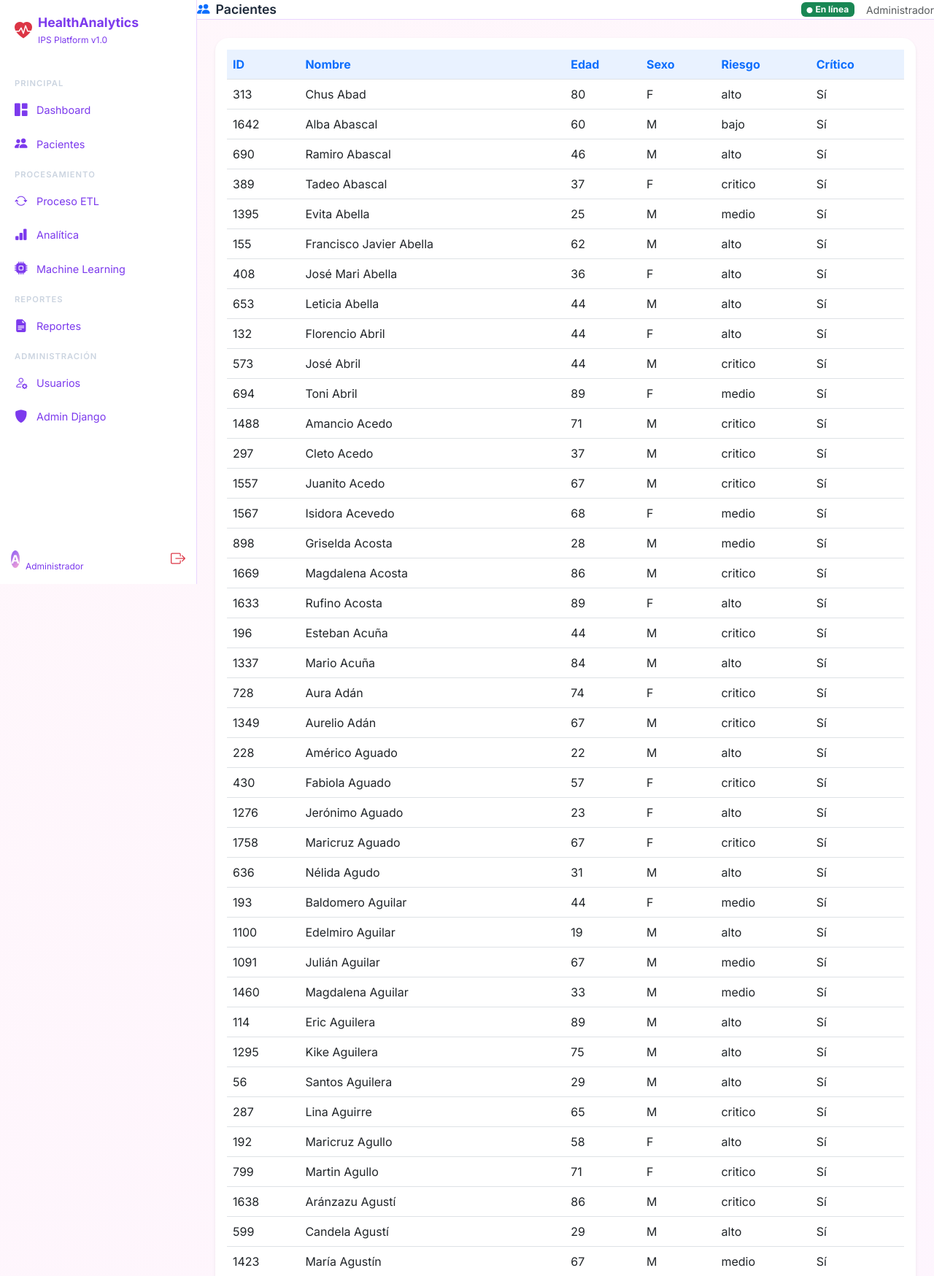
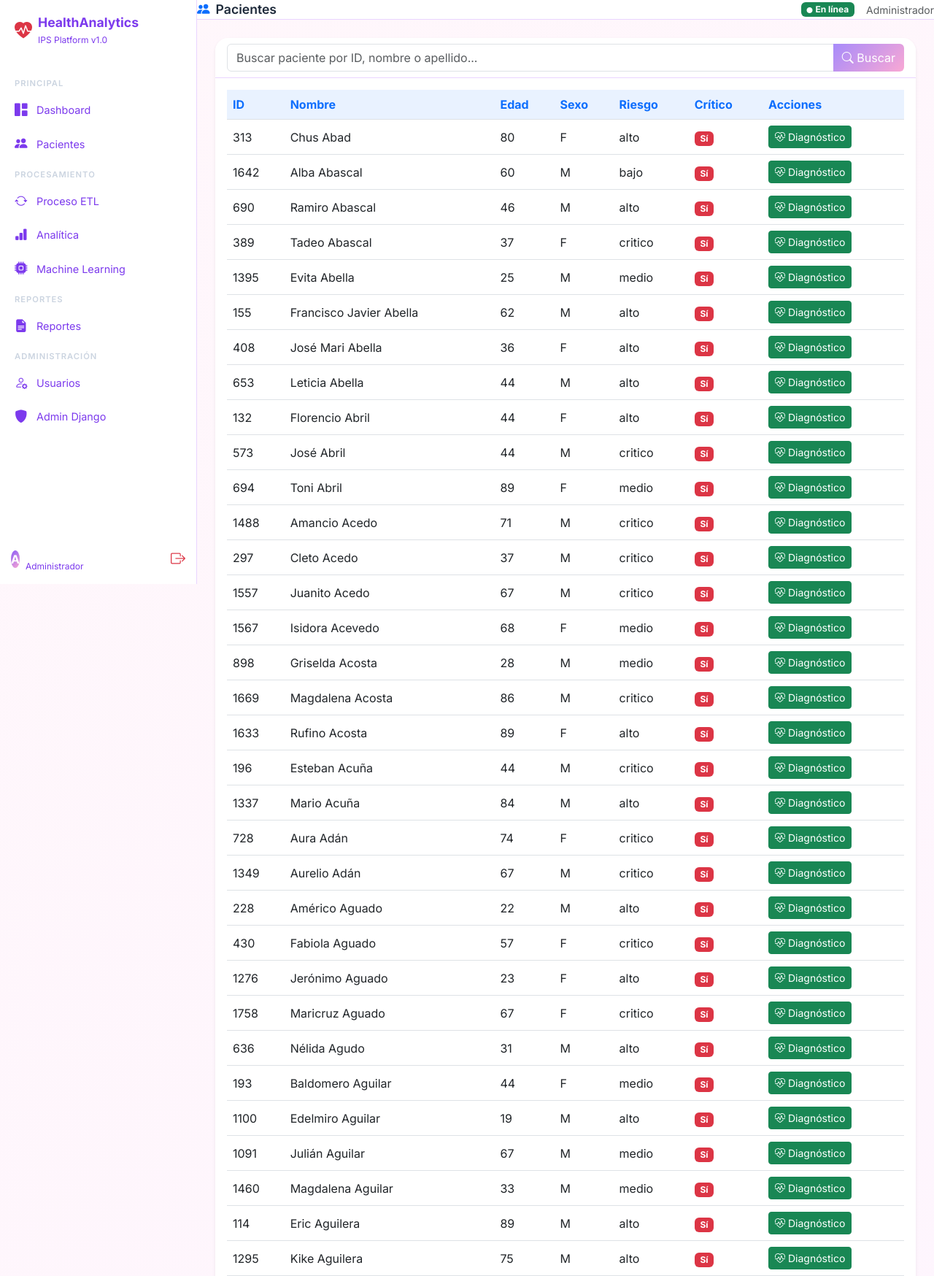
Before and after one commit to yeris01/HealthAnalytics_IPS_, a Django app: page /dashboard/pacientes/ in a window 1280 px wide. Shown: the top 1748 px of the page at 73% size. Run offline with Django 5.2, Linux system fonts and the light colour scheme; a user stored in the database is signed in; data comes from the database, SQL or seed files in the repository; both versions use the stored data as it was after the commit.

Commit message:
Actualización del proyecto

```diff
--- a/templates/dashboard/pacientes.html
+++ b/templates/dashboard/pacientes.html
@@ -1,9 +1,92 @@
 {% extends 'base.html' %}
+
 {% block title %}Pacientes - HealthAnalytics IPS{% endblock %}
-{% block page_title %}<i class="bi bi-people-fill me-2 text-primary"></i>Pacientes{% endblock %}
+
+{% block page_title %}
+<i class="bi bi-people-fill me-2 text-primary"></i>Pacientes
+{% endblock %}
+
 {% block content %}
-<div class="card shadow-sm border-0"><div class="card-body table-responsive">
-<table class="table table-hover align-middle"><thead><tr><th>ID</th><th>Nombre</th><th>Edad</th><th>Sexo</th><th>Riesgo</th><th>Crítico</th></tr></thead><tbody>
-{% for p in pacientes %}<tr><td>{{ p.id_paciente }}</td><td>{{ p.nombres }} {{ p.apellidos }}</td><td>{{ p.edad }}</td><td>{{ p.sexo }}</td><td>{{ p.riesgo_enfermedad }}</td><td>{{ p.es_critico|yesno:'Sí,No' }}</td></tr>{% empty %}<tr><td colspan="6" class="text-center text-muted">No hay pacientes cargados. Ejecute el ETL.</td></tr>{% endfor %}
-</tbody></table></div></div>
+
+<div class="card shadow-sm border-0">
+
+    <div class="card-header bg-white">
+
+        <form method="GET">
+            <div class="input-group">
+                <input
+                    type="text"
+                    name="q"
+                    class="form-control"
+                    placeholder="Buscar paciente por ID, nombre o apellido..."
+                    value="{{ busqueda|default:'' }}"
+                >
+
+                <button class="btn btn-primary" type="submit">
+                    <i class="bi bi-search"></i>
+                    Buscar
+                </button>
+            </div>
+        </form>
+
+    </div>
+
+    <div class="card-body table-responsive">
+
+        <table class="table table-hover align-middle">
+
+            <thead>
+                <tr>
+                    <th>ID</th>
+                    <th>Nombre</th>
+                    <th>Edad</th>
+                    <th>Sexo</th>
+                    <th>Riesgo</th>
+                    <th>Crítico</th>
+                    <th>Acciones</th>
+                </tr>
+            </thead>
+
+            <tbody>
+
+                {% for p in pacientes %}
+                <tr>
+                    <td>{{ p.id_paciente }}</td>
+                    <td>{{ p.nombres }} {{ p.apellidos }}</td>
+                    <td>{{ p.edad }}</td>
+                    <td>{{ p.sexo }}</td>
+                    <td>{{ p.riesgo_enfermedad }}</td>
+
+                    <td>
+                        {% if p.es_critico %}
+                            <span class="badge bg-danger">Sí</span>
+                        {% else %}
+                            <span class="badge bg-success">No</span>
+                        {% endif %}
+                    </td>
+
+                    <td>
+                        <a href="/ml/?paciente={{ p.id_paciente }}"
+                           class="btn btn-success btn-sm">
+                            <i class="bi bi-heart-pulse"></i>
+                            Diagnóstico
+                        </a>
+                    </td>
+                </tr>
+                {% empty %}
+                <tr>
+                    <td colspan="7" class="text-center text-muted">
+                        No hay pacientes cargados. Ejecute el ETL.
+                    </td>
+                </tr>
+                {% endfor %}
+
+            </tbody>
+
+        </table>
+
+    </div>
+
+</div>
+
 {% endblock %}
```
Also changed, not shown: ml/views.py (+39 -11 lines), db.sqlite3, 1 other file.
